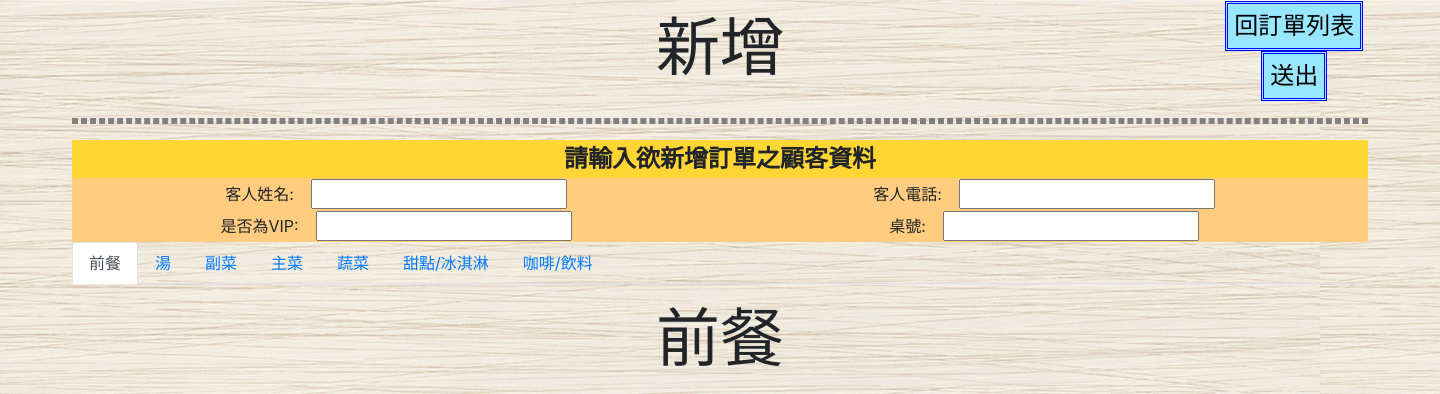
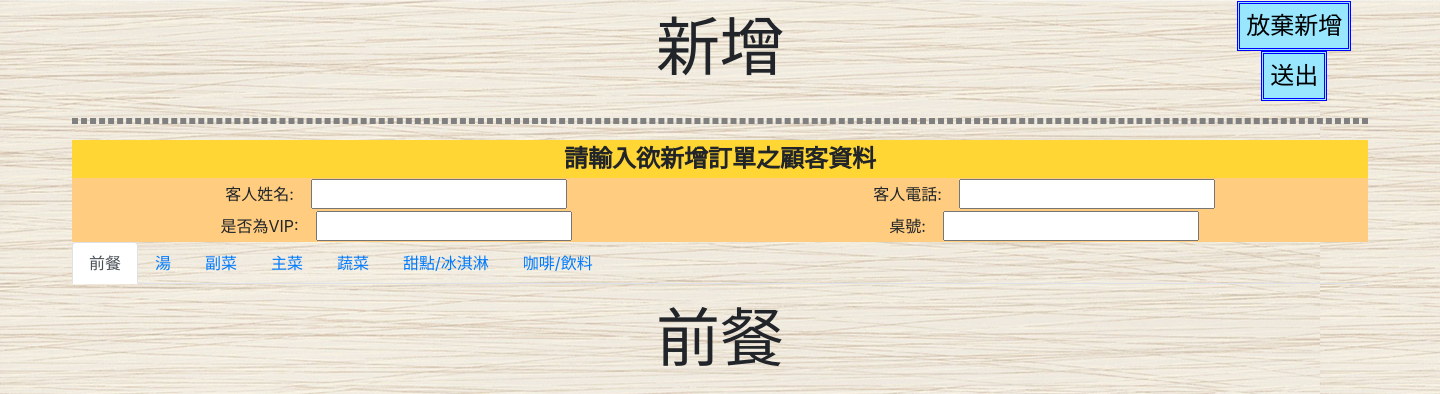
Before and after one commit to MsT9999/resaurantOrder3, a Flask app: page /insertV2 in a window 1440 px wide. Shown: the top 394 px of the page. Run offline with Flask 2, Linux system fonts and the light colour scheme; some libraries are stand-ins or nearby versions.

Commit message:
Update insertV2.html

```diff
--- a/templates/insertV2.html
+++ b/templates/insertV2.html
@@ -19,7 +19,7 @@
         <td style="width:24%"><h1>新增</h1></td>
         <td style="width:5%"></td>
         <td style="width:5%">
-            <button type="submit" value="insert" onclick="location.href='index'" class="insert_class">回訂單列表</button>
+            <button type="submit" value="insert" onclick="location.href='index'" class="insert_class">放棄新增</button>
             <button type="submit" value="insert" onclick="addData(); location.href='index'" class="insert_class">送出</button>
         </td>
     </tr>
```
